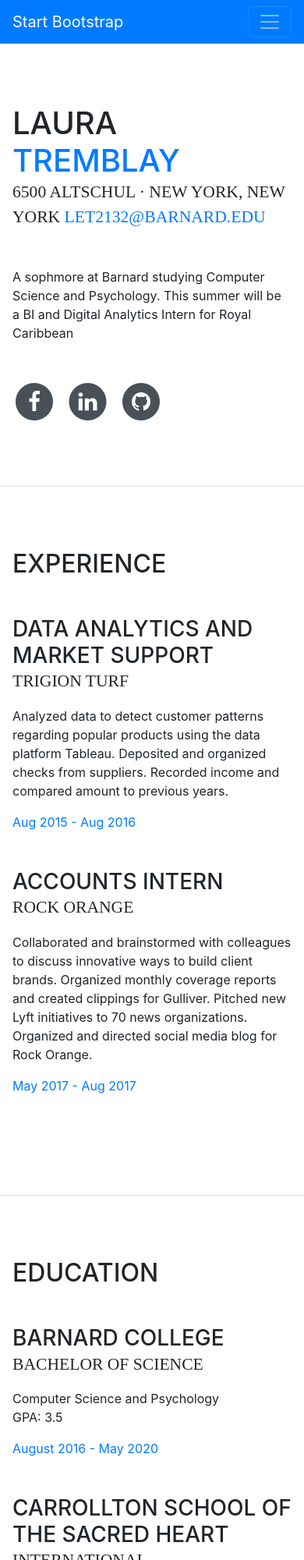
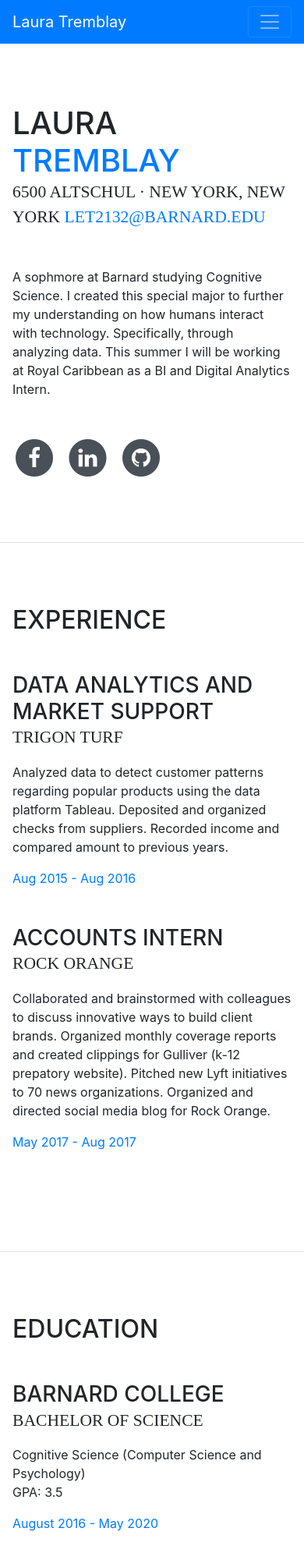
Before and after one commit to lauratremblay/lauratremblay.github.io, a website with bundled scripts: page index.html in a window 390 px wide. Shown: the top 2000 px of the page at 78% size. Built offline with nearby package versions, Linux system fonts and the light colour scheme; a web font is replaced by a local one.

Commit message:
edit captions and stuff on web

```diff
--- a/index.html
+++ b/index.html
@@ -29,7 +29,7 @@
 
     <nav class="navbar navbar-expand-lg navbar-dark bg-primary fixed-top" id="sideNav">
       <a class="navbar-brand js-scroll-trigger" href="#page-top">
-        <span class="d-block d-lg-none">Start Bootstrap</span>
+        <span class="d-block d-lg-none">Laura Tremblay</span>
         <span class="d-none d-lg-block">
           <img class="img-fluid img-profile rounded-circle mx-auto mb-2" src="img/profile.jpg" alt="">
         </span>
@@ -68,7 +68,7 @@
           <div class="subheading mb-5">6500 Altschul · New York, New York
             <a href="mailto:name@email.com">let2132@barnard.edu</a>
           </div>
-          <p class="mb-5"> A sophmore at Barnard studying Computer Science and Psychology. This summer will be a BI and Digital Analytics Intern for Royal Caribbean </p>
+          <p class="mb-5"> A sophmore at Barnard studying Cognitive Science. I created this special major to further my understanding on how humans interact with technology. Specifically, through analyzing data. This summer I will be working at Royal Caribbean as a BI and Digital Analytics Intern. </p>
           <ul class="list-inline list-social-icons mb-0">
             <li class="list-inline-item">
               <a href="https://www.facebook.com/laura.tremblay.98">
@@ -105,7 +105,7 @@
           <div class="resume-item d-flex flex-column flex-md-row mb-5">
             <div class="resume-content mr-auto">
               <h3 class="mb-0">Data Analytics and Market Support</h3>
-              <div class="subheading mb-3">Trigion Turf</div>
+              <div class="subheading mb-3">Trigon Turf</div>
               <p> Analyzed data to detect customer patterns regarding popular products using the data platform Tableau. Deposited and organized checks from suppliers. Recorded income and compared amount to previous years.</p>
             </div>
             <div class="resume-date text-md-right">
@@ -117,7 +117,7 @@
             <div class="resume-content mr-auto">
               <h3 class="mb-0">Accounts Intern</h3>
               <div class="subheading mb-3">Rock Orange</div>
-              <p>Collaborated and brainstormed with colleagues to discuss innovative ways to build client brands. Organized monthly coverage reports and created clippings for Gulliver. Pitched new Lyft initiatives to 70 news organizations. Organized and directed social media blog for Rock Orange.</p>
+              <p>Collaborated and brainstormed with colleagues to discuss innovative ways to build client brands. Organized monthly coverage reports and created clippings for Gulliver (k-12 prepatory website). Pitched new Lyft initiatives to 70 news organizations. Organized and directed social media blog for Rock Orange.</p>
             </div>
             <div class="resume-date text-md-right">
               <span class="text-primary">May 2017 - Aug 2017</span>
@@ -158,7 +158,7 @@
             <div class="resume-content mr-auto">
               <h3 class="mb-0">Barnard College</h3>
               <div class="subheading mb-3">Bachelor of Science</div>
-              <div>Computer Science and Psychology</div>
+              <div>Cognitive Science (Computer Science and Psychology)</div>
               <p>GPA: 3.5</p>
             </div>
             <div class="resume-date text-md-right">
@@ -252,7 +252,7 @@
       <section class="resume-section p-3 p-lg-5 d-flex flex-column" id="interests">
         <div class="my-auto">
           <h2 class="mb-5">Interests</h2>
-          <p>Apart from being a student, I enjoy most of my time being outdoors. From Miami, Florida, I enjoy spending time at the beach snorkeling and scuba diving.
+          <p>Apart from being a student, I enjoy most of my time being outdoors. From Miami, Florida, I enjoy spending time at the beach with family and friends.
             I also enjoy cooking and spending time learning about traditional Italian dishes.</p>
           <p class="mb-0"></p>
         </div>
```
